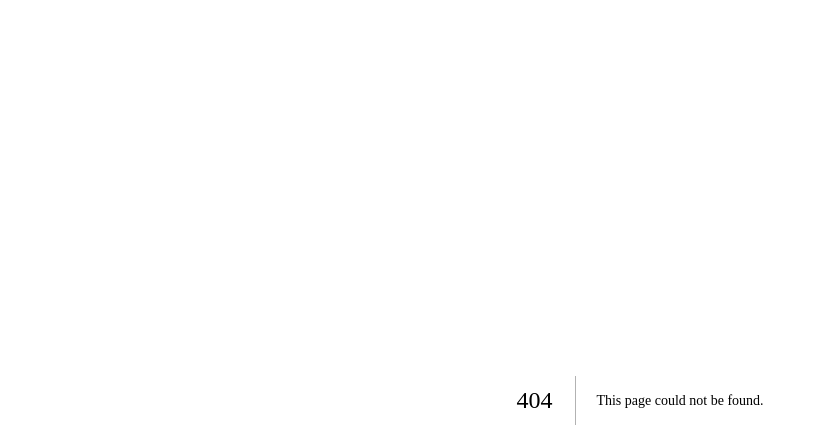
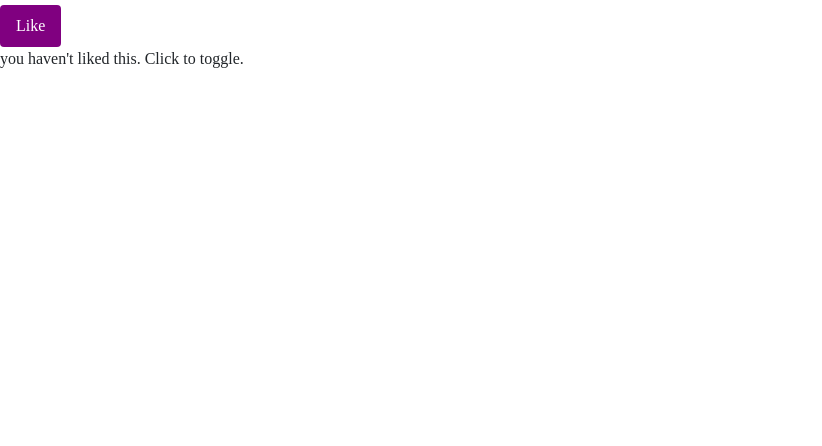
Before and after one commit to AMCarotenuto/viola-melanzana, a Next.js app: page /components/LikeButton in a window 1280 px wide. Before the commit this address had no page. Shown: the top 446 px of the page, without its empty margins (0-822 px from the left). Built offline with nearby package versions, Linux system fonts and the light colour scheme.

Commit message:
temp Like-button

```diff
--- a/pages/HomePage.js
+++ b/pages/HomePage.js
@@ -8,6 +8,7 @@ import { useSession } from "next-auth/client";
 import { useRouter } from "next/router";
 import CookieConsent from "react-cookie-consent";
 import RecipesApi from "./components/RecipesApi";
+import LikeButton from "./components/LikeButton";
 
 function loginCheck() {
   const [session, loading] = useSession();
@@ -34,6 +35,7 @@ export default function HomePage() {
             <Image src="pomodoro.jpg" thumbnail />
           </button>
         </Col>
+        <LikeButton />
         <FilterRecipes />
         <RecipesApi />
         <CookieConsent
--- a/pages/Recipes.js
+++ b/pages/Recipes.js
@@ -4,6 +4,7 @@ import { useRouter } from "next/router";
 import React from "react";
 import TopNavbar from "./components/TopNavbar";
 import Footer from "./components/Footer";
+import LikeButton from "./components/LikeButton";
 
 function loginCheck() {
   const [session, loading] = useSession();
--- /dev/null
+++ b/pages/components/LikeButton.js
@@ -0,0 +1,38 @@
+
+
+import React from "react";
+import { Button } from "react-bootstrap";
+
+
+        class LikeButton extends React.Component {
+          constructor() {
+            super();
+            this.state = {
+              liked: false
+            };
+            this.handleClick = this.handleClick.bind(this);
+          }
+
+          handleClick() {
+            this.setState({
+              liked: !this.state.liked
+            });
+          }
+
+          render() {
+            const text = this.state.liked ? 'liked' : 'haven\'t liked';
+            const label = this.state.liked ? 'Unlike' : 'Like'
+            return (
+              <div className="customContainer">
+                <Button className="btn btn-primary" onClick={this.handleClick}>
+                  {label}</Button>
+                <p>
+                  you {text} this. Click to toggle.
+                </p>
+              </div>
+            );
+          }
+        }
+
+
+export default LikeButton
--- a/pages/components/apiComponents/Recipe.js
+++ b/pages/components/apiComponents/Recipe.js
@@ -1,5 +1,6 @@
 import React, {useState} from "react";
 import Ingredients from "./Ingredients";
+import LikeButton from "../../components/LikeButton"
 import {CardDeck, Card, Button } from "react-bootstrap";
 
 const Recipe = ({ recipe }) => {
@@ -18,15 +19,18 @@ const Recipe = ({ recipe }) => {
             <Card.Text>
               <a href={url}>Recipe from {source}</a>
             </Card.Text>
+
             <Button variant="primary" onClick={() => setShow(!show)}>
               Ingredients
             </Button>
             {show && <Ingredients ingredients={ingredients} />}
+            <LikeButton />
           </Card.Body>
         </Card>
         </CardDeck>
     </div>
   );
+
 };
 
 export default Recipe;
--- a/styles/custom.scss
+++ b/styles/custom.scss
@@ -2,7 +2,12 @@
 $theme-colors: (
   "primary": #e4e4e4,
 );
+//like button
 
+.customContainer {
+  margin-top: 5px;
+}
+//like button
 .flexcontainer {
   display: flex;
   justify-content: center;
```
